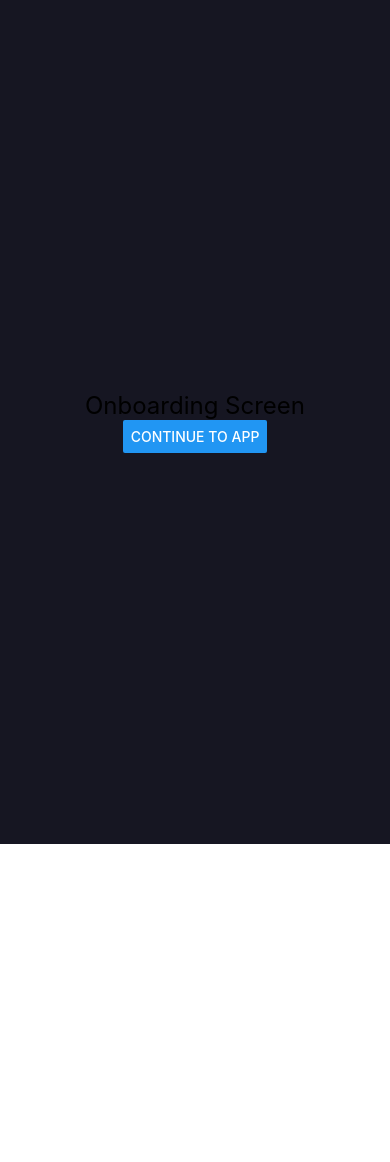
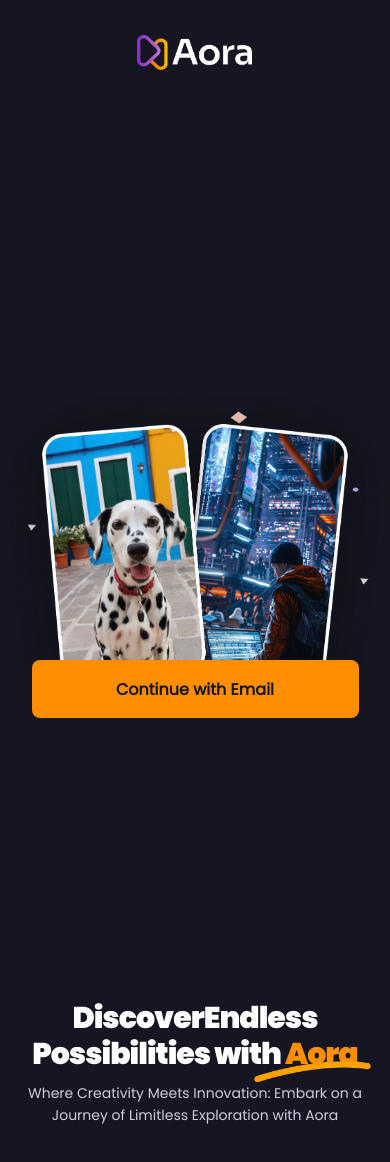
Before and after one commit to tpeacefill/Aora, a React Native app: screen /Onboarding in a window 390 px wide. Shown: the top 1162 px of the page. Before the commit the page ends 844 px from the top, so only its background shows below. Built offline with nearby package versions, Linux system fonts and the light colour scheme.

Commit message:
Completed onboarding screen

```diff
--- /dev/null
+++ b/Components/CustomButton.jsx
@@ -0,0 +1,36 @@
+import { StyleSheet, Text, TouchableOpacity, View } from 'react-native'
+import React from 'react'
+
+const CustomButton = () => {
+  return (
+    <TouchableOpacity style={styles.button}>
+      <Text style={styles.buttonText}>Continue with Email</Text>
+    </TouchableOpacity>
+  )
+}
+
+const styles = StyleSheet.create({
+  button: {
+    width: 327,
+    height: 58,
+    position: 'absolute',
+    top: 660,
+    justifyContent: 'center',
+    alignItems: 'center',
+    backgroundColor: '#FF8E01', // Example background color
+    borderRadius: 8,
+    paddingHorizontal: 16,
+    paddingVertical: 12,
+    marginLeft: 'auto',
+    marginRight: 'auto',
+  },
+  buttonText: {
+    fontSize: 16,
+    fontWeight: '600',
+    color: '#161622',
+    fontFamily: 'Poppins',
+    textAlign: 'center',
+  },
+});
+
+export default CustomButton
--- a/app/screens/Onboarding.jsx
+++ b/app/screens/Onboarding.jsx
@@ -1,19 +1,77 @@
-import React, { useEffect } from 'react';
-import { View, Text, Button, StyleSheet } from 'react-native';
+import React, { useEffect, useState } from 'react';
+import { View, Image, StyleSheet, ScrollView, Text, Dimensions } from 'react-native';
+import { SafeAreaView } from 'react-native-safe-area-context';
+import AoraLogo from '../../assets/Images/AoraLogo.png';
+import OnboardingImage from '../../assets/Images/OnboardingImage.png';
+import StrokeImage from '../../assets/Images/Stroke.png'; // Import the Stroke image
+import * as Font from 'expo-font';
+import CustomButton from '../../Components/CustomButton';
 
 const Onboarding = ({ navigation }) => {
+  const [screenWidth, setScreenWidth] = useState(Dimensions.get('window').width);
+
   useEffect(() => {
-    // Navigate to TabsLayout after a delay or based on a button press
+    // Load the Poppins-Bold font
+    Font.loadAsync({
+      'Poppins-Bold': require('../../assets/Fonts/Poppins/Poppins-Black.ttf'),
+    });
+
+    // Subscribe to dimension changes
+    const dimensionChangeHandler = (newDimensions) => {
+      setScreenWidth(newDimensions.window.width);
+    };
+
+    Dimensions.addEventListener('change', dimensionChangeHandler);
+
+    return () => {
+      // Unsubscribe from dimension changes when component unmounts
+      Dimensions.removeEventListener('change', dimensionChangeHandler);
+    };
   }, [navigation]);
 
+  // Calculate the position of the Stroke image based on the screen width
+  const strokeImagePosition = {
+    position: 'absolute',
+    bottom: -18, // Adjust the position as needed
+    width: screenWidth * 0.3, // Set the width to 30% of the screen width
+    resizeMode: 'contain',
+    aspectRatio: 1,
+    right: screenWidth * 0.05, // Set the right position to 5% of the screen width
+  };
+
   return (
-    <View style={styles.container}>
-      <Text style={styles.text}>Onboarding Screen</Text>
-      <Button
-        title="Continue to App"
-        onPress={() => navigation.replace('TabsLayout')} // Navigate to the 'TabsLayout' screen
-      />
-    </View>
+    <SafeAreaView style={styles.container}>
+      <ScrollView contentContainerStyle={styles.scrollContainer}>
+        <View style={styles.logoContainer}>
+          <Image
+            style={styles.logo}
+            source={AoraLogo}
+          />
+          <Image
+            style={styles.onboardingImage}
+            source={OnboardingImage}
+          />
+          <View style={styles.onboardingTextContainer}>
+            <Text style={styles.onboardingText}>DiscoverEndless</Text>
+            <Text style={styles.onboardingText}>
+              Possibilities with{' '}
+              <Text style={[styles.onboardingText, { color: '#FF8E01' }]}>Aora</Text>
+            </Text>
+          </View>
+          {/* Position the Stroke image absolutely under the word "Aora" */}
+          <Image
+            style={[styles.strokeImage, strokeImagePosition]} // Apply the calculated position
+            source={StrokeImage}
+          />
+        </View>
+        <Text style={styles.additionalText}>
+  Where Creativity Meets Innovation: Embark on a Journey of Limitless Exploration with Aora
+</Text>
+<CustomButton/>
+
+        {/* Add any additional content here */}
+      </ScrollView>
+    </SafeAreaView>
   );
 };
 
@@ -21,12 +79,57 @@ const styles = StyleSheet.create({
   container: {
     flex: 1,
     backgroundColor: '#161622',
+  },
+  scrollContainer: {
+    flexGrow: 1,
+    justifyContent: 'flex-start',
+    alignItems: 'center',
+  },
+  logoContainer: {
     justifyContent: 'center',
     alignItems: 'center',
+    width: '100%',
+    paddingTop: 1, // Add some padding to the top if needed
+    position: 'relative', // Make the container relative to position absolutely
   },
-  text: {
-    fontSize: 24,
+  logo: {
+    width: '30%',
+    height: undefined,
+    resizeMode: 'contain',
+    aspectRatio: 1,
+    marginBottom: 1, // Adjust this value to reduce the space
   },
+  onboardingImage: {
+    width: '100%',
+    height: undefined,
+    resizeMode: 'contain',
+    aspectRatio: 1,
+  },
+  onboardingTextContainer: {
+    alignItems: 'center',
+    marginTop: 1,
+  },
+  onboardingText: {
+    fontFamily: 'Poppins-Bold',
+    fontSize: 30,
+    fontWeight: '600',
+    lineHeight: 36,
+    letterSpacing: -1,
+    color: '#FFFFFF',
+    textAlign: 'center',
+  },
+  additionalText: {
+    fontFamily: 'Poppins',
+    fontSize: 14,
+    fontWeight: '400',
+    lineHeight: 22.4,
+    textAlign: 'center',
+    color: '#CDCDE0', // Adjust color as needed
+    marginTop: 10,
+    marginBottom: 50,
+  }
+
+
 });
 
 export default Onboarding;
```
Also changed, not shown: assets/Images/OnboardingImage.png (added), assets/Images/Stroke.png (added).
